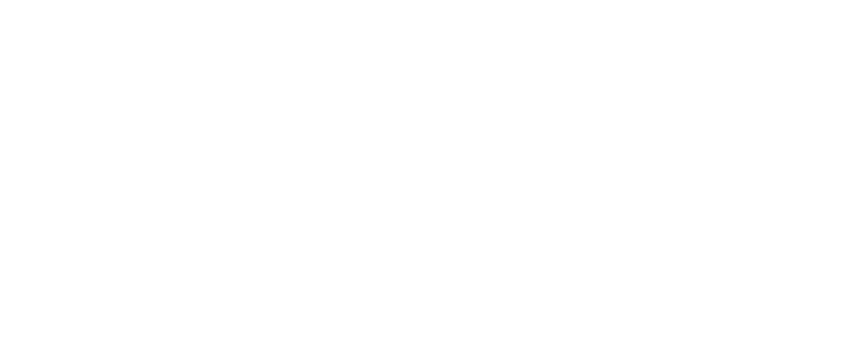
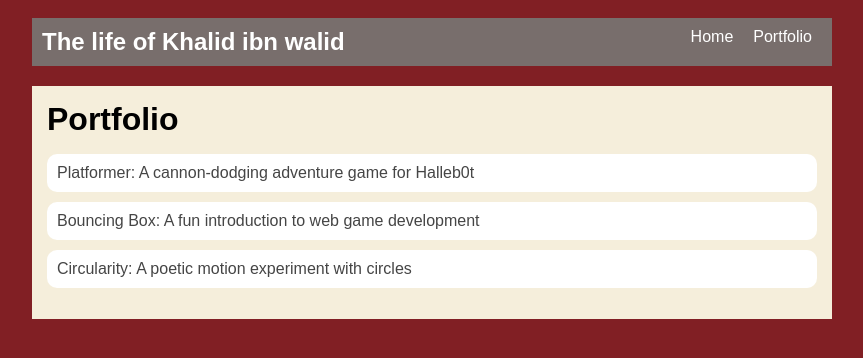
Before and after one commit to MahmoudAsmar7/MahmoudAsmar7.github.io, a plain HTML site: page portfolio.html in a window 1280 px wide. Shown: the whole page, without its empty margins (208-1071 px from the left). Drawn offline with Linux system fonts and the light colour scheme.

Commit message:
portfolio

```diff
--- a/portfolio.html
+++ b/portfolio.html
@@ -0,0 +1,43 @@
+<!DOCTYPE html>
+<html>
+  <head>
+    <title>Palebesha🇵🇸🇪🇹</title>
+    <link rel="stylesheet" href="style.css" />
+  </head>
+
+  <body>
+    <!-- All content goes here -->
+    <div id="all-contents">
+        <nav>
+            <h1>The life of Khalid ibn walid</h1>
+            <ul id="nav-ul">
+                <li class="nav-li">
+                    <a href="index.html">Home</a>
+                  </li>
+                  <li class="nav-li">
+                    <a href="portfolio.html">Portfolio</a>
+                  </li>
+
+            </ul>
+        </nav>
+
+        <main>
+            <div class="content">
+                <h1>Portfolio</h1>
+                <ul id="portfolio">
+                    <li>
+                        <a href="projects/platformer/">Platformer: A cannon-dodging adventure game for Halleb0t</a>
+                      </li>
+                      <li>
+                        <a href="projects/bouncing-box/">Bouncing Box: A fun introduction to web game development</a>
+                      </li>
+                      <li>
+                        <a href="projects/circularity/">Circularity: A poetic motion experiment with circles</a>
+                      </li>
+
+                </ul>
+              </div>
+        </main>
+    </div>
+  </body>
+</html>
--- a/style.css
+++ b/style.css
@@ -74,3 +74,29 @@ main {
 h2, h3 {
     margin: 0px;
 }
+
+/* Portfolio styles */
+.content h1 {
+    color: black;
+  }
+
+  #portfolio {
+    list-style-type: none;
+    padding-left: 0;
+  }
+
+  #portfolio li {
+    background: #fff;
+    padding: 10px;
+    border-radius: 10px;
+    margin-bottom: 10px;
+  }
+
+  #portfolio li:hover {
+    background: #eee;
+  }
+
+  #portfolio a {
+    text-decoration: none;
+    color: #454545;
+  }
```
